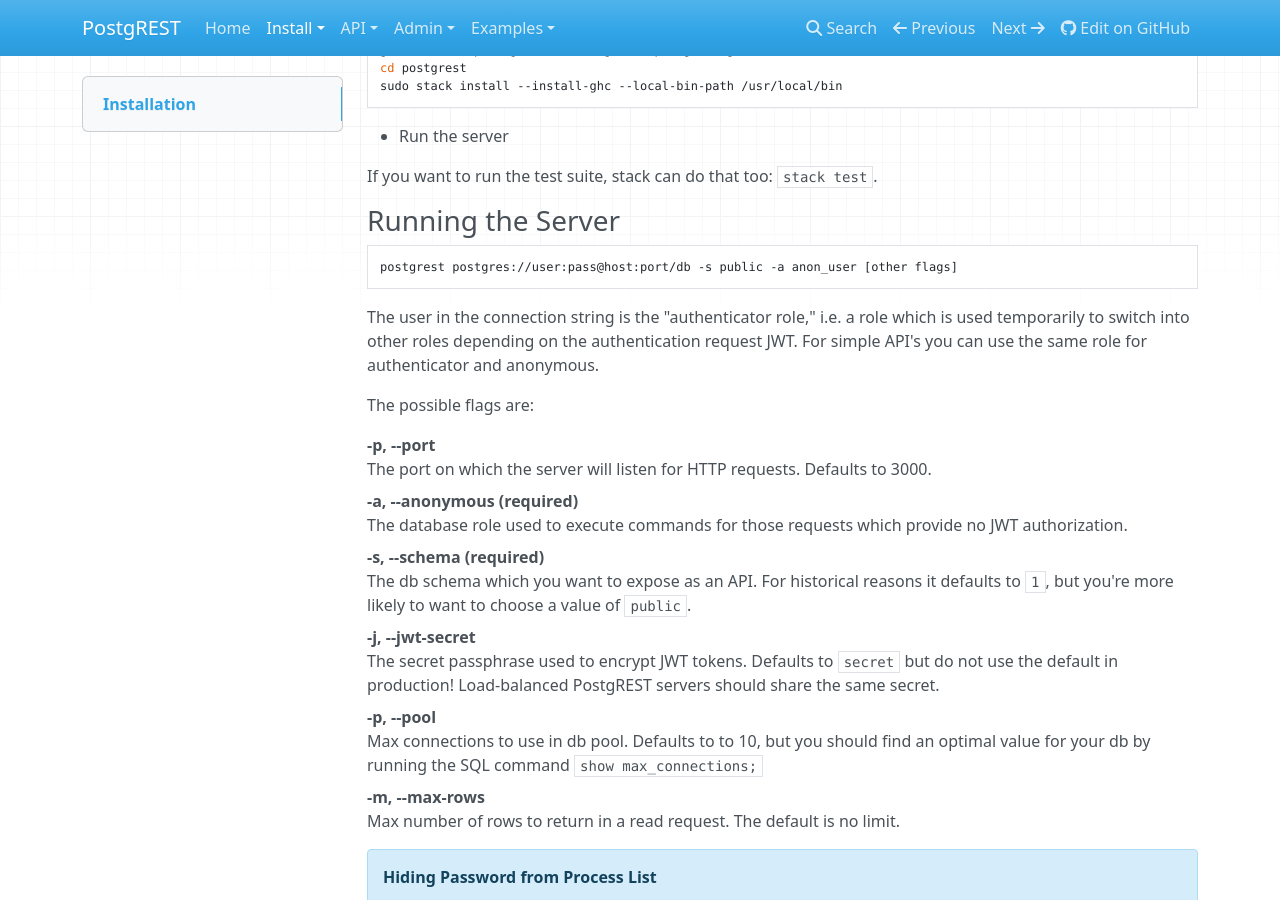
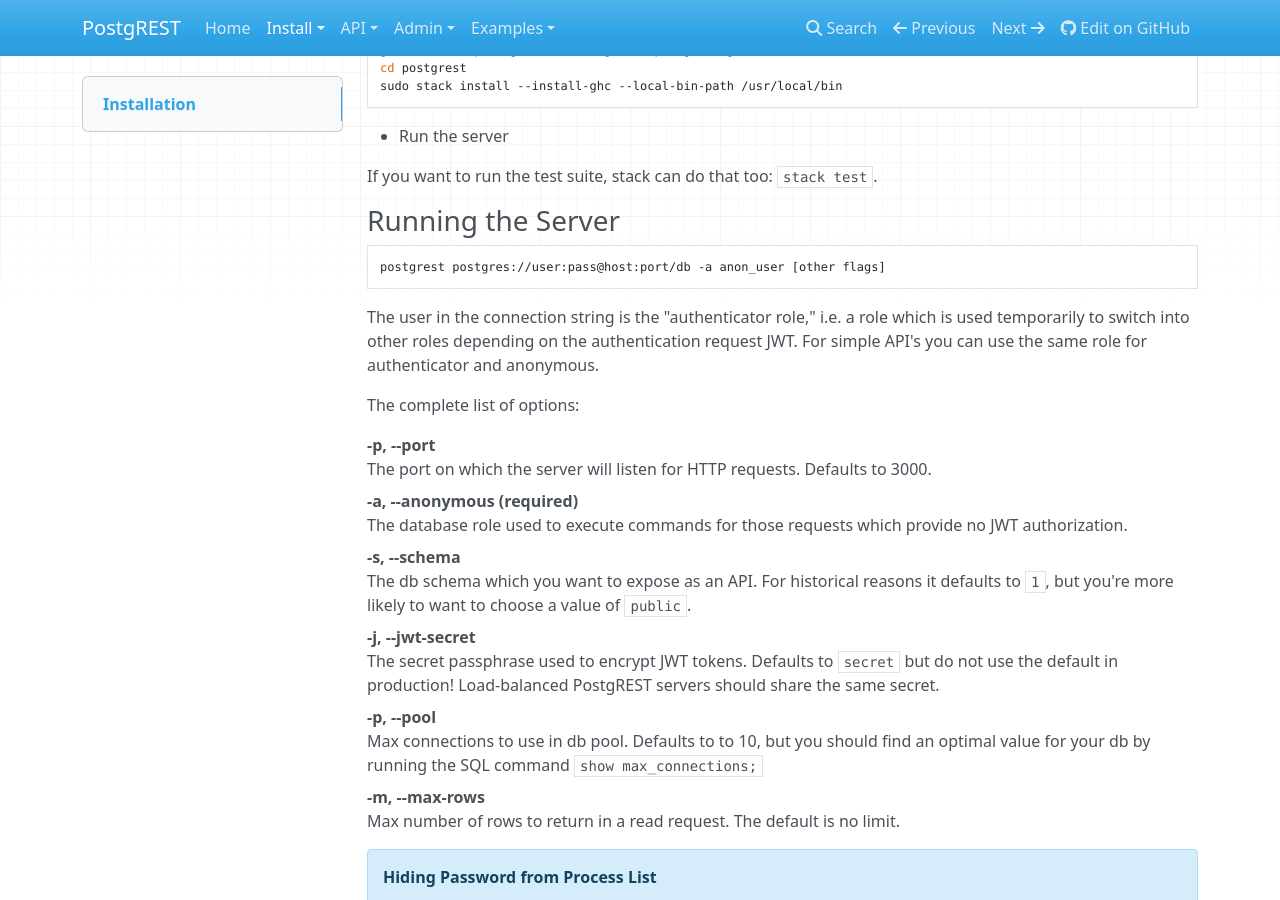
Before and after one commit to PostgREST/postgrest, an MkDocs documentation site: the page built from docs/install/server.md, in a window 1280 px wide and 900 px high, scrolled down 1090 px. Built offline with MkDocs 1.6.1, drawn with Linux system fonts in a browser that asks for light colours; nearby versions of some CDN libraries; old or Windows-style settings are respelled for this version of MkDocs.

Commit message:
Reorder arg list, note that schema is not required

````diff
--- a/docs/install/server.md
+++ b/docs/install/server.md
@@ -65,7 +65,7 @@
 ### Running the Server
 
 ```bash
-postgrest postgres://user:pass@host:port/db -s public -a anon_user [other flags]
+postgrest postgres://user:pass@host:port/db -a anon_user [other flags]
 ```
 
 The user in the connection string is the "authenticator role," i.e.
@@ -73,7 +73,7 @@
 on the authentication request JWT. For simple API's you can use the
 same role for authenticator and anonymous.
 
-The possible flags are:
+The complete list of options:
 
 <dl>
 <dt>-p, --port</dt>
@@ -84,7 +84,7 @@
 <dd>The database role used to execute commands for those requests
     which provide no JWT authorization.</dd>
 
-<dt>-s, --schema (required)</dt>
+<dt>-s, --schema</dt>
 <dd>The db schema which you want to expose as an API. For historical
     reasons it defaults to <code>1</code>, but you're more likely
     to want to choose a value of <code>public</code>.</dd>
````
Also changed, not shown: 1 other file.
